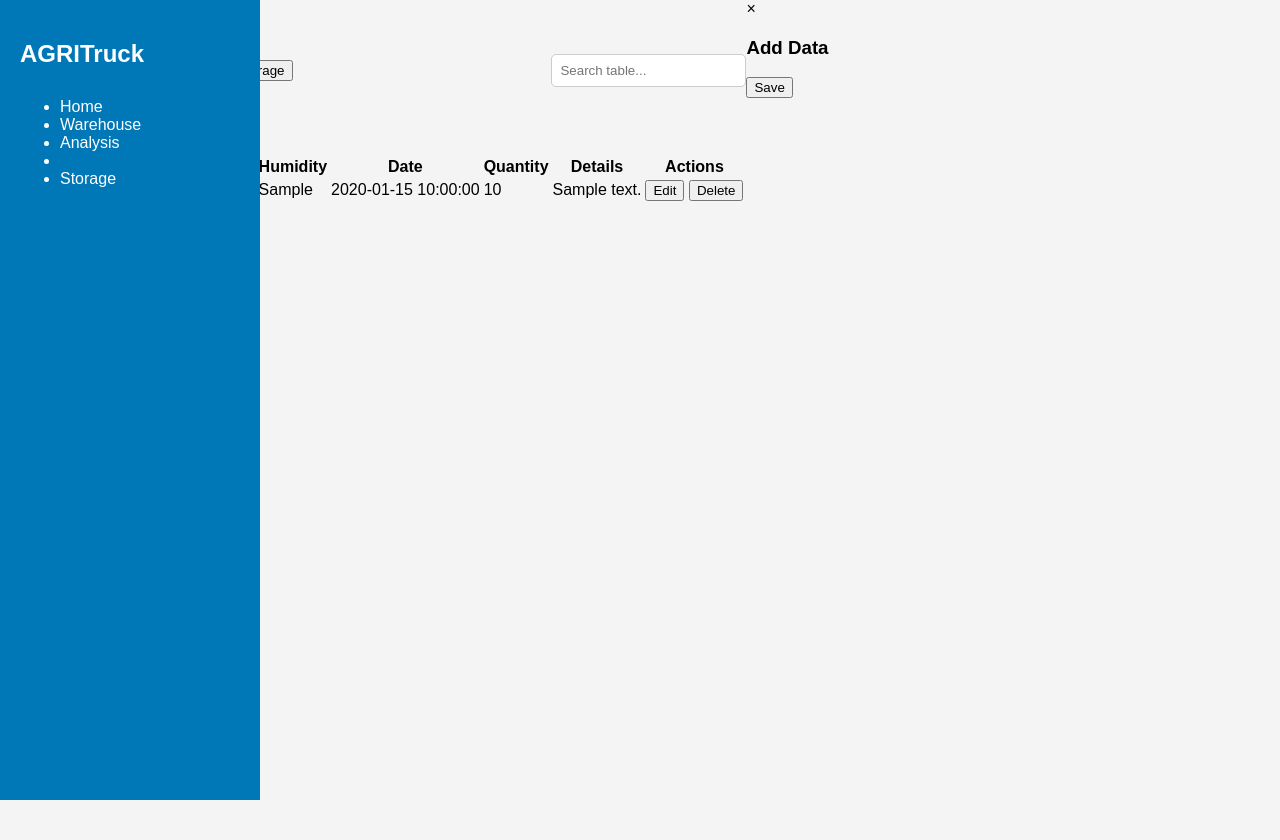
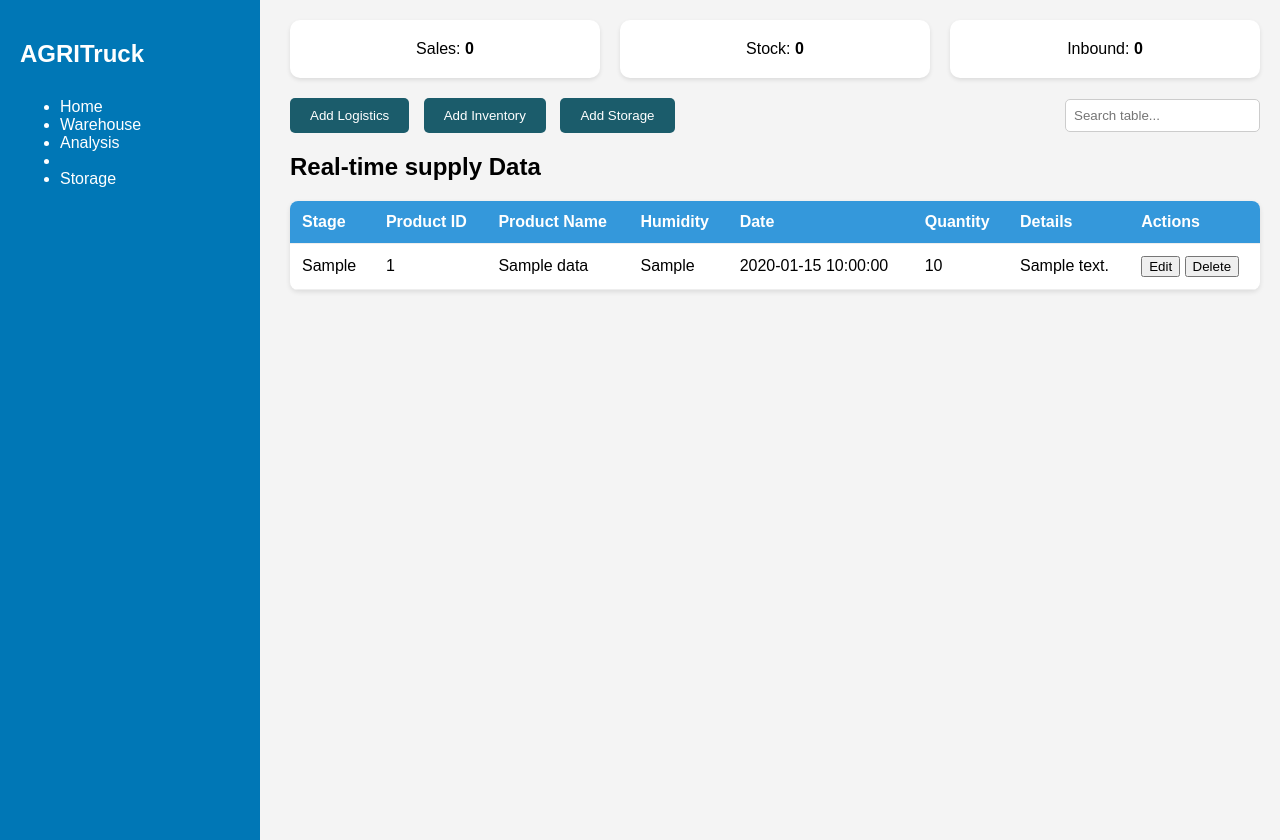
Before and after one commit to Fairooz29/DBMS-Group-11, a PHP site: page /warehouse.html in a window 1280 px wide. Before the commit the page ends 800 px from the top, so only its background shows below. Run offline with PHP 8.4, Linux system fonts and the light colour scheme; tables that the repository leaves empty or names only in its code hold one stand-in row (values such as "Sample post").

Commit message:
Update style.css
css2

```diff
--- a/style.css
+++ b/style.css
@@ -62,3 +62,80 @@ padding: 5px 10px;
 display: block;
 border-radius: 4px;
 }
+.submenu li a:hover {
+  background-color: #003f5c;
+  }
+
+  .dropdown:hover .submenu {
+  display: block;
+  }
+
+  .main-content {
+  margin-left: 270px; /* Match sidebar width */
+  padding: 20px;
+  flex-grow: 1;
+  min-height: 100vh;
+  }
+
+  .top-cards {
+    display: flex;
+    gap: 20px;
+    margin-bottom: 20px;
+  }
+
+  .card {
+    flex: 1;
+    background-color: #ffffff;
+    padding: 20px;
+    text-align: center;
+    border-radius: 10px;
+    box-shadow: 0 2px 4px rgba(0,0,0,0.1);
+  }
+
+  .tabs {
+    margin-bottom: 20px;
+  }
+
+  .tabs button {
+    margin-right: 10px;
+    padding: 10px 20px;
+    border: none;
+    background-color: #1b5c6b;
+    color: white;
+    border-radius: 5px;
+    cursor: pointer;
+  }
+
+  .tabs button:hover {
+    background-color: #2980b9;
+  }
+
+  table {
+    width: 100%;
+    border-collapse: collapse;
+    background-color: white;
+    border-radius: 8px;
+    overflow: hidden;
+    box-shadow: 0 2px 5px rgba(0,0,0,0.1);
+  }
+
+  th, td {
+    padding: 12px;
+    text-align: left;
+    border-bottom: 1px solid #eee;
+  }
+
+  th {
+    background-color: #3498db;
+    color: white;
+  }
+
+  .modal {
+    display: none;
+    position: fixed;
+    top: 0; left: 0; right: 0; bottom: 0;
+    background: rgba(0,0,0,0.6);
+    justify-content: center;
+    align-items: center;
+    z-index: 1000;
+  }
```
